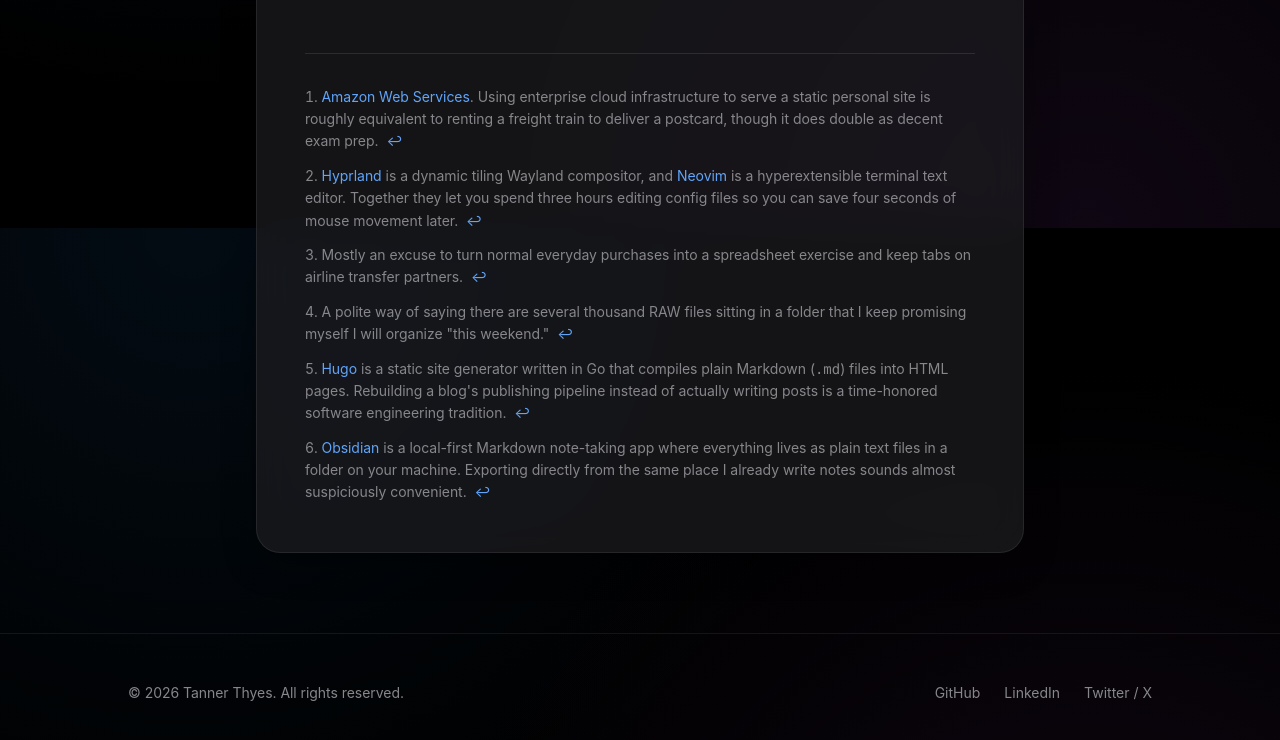
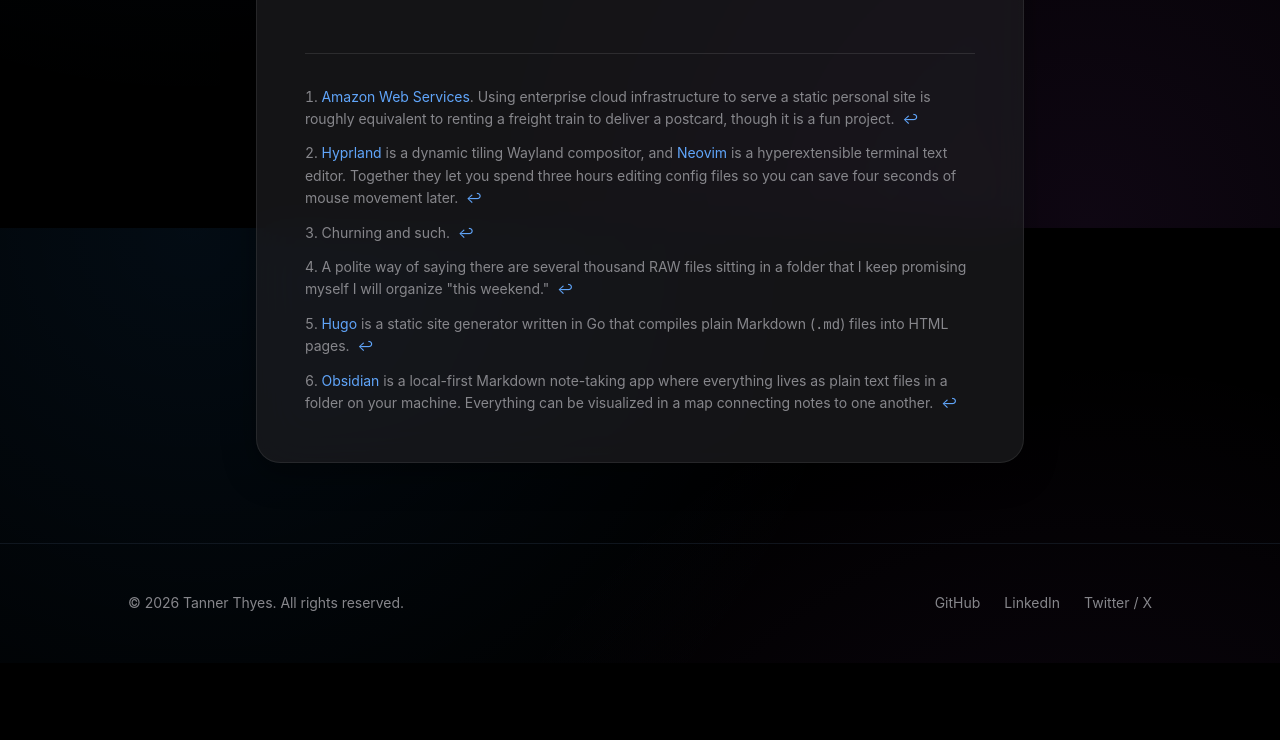
Before and after one commit to tannerjthyes/my-portfolio, a plain HTML site: page blog/first-post.html in a window 1280 px wide. Shown: the part 2172-2912 px from the top of the page. After the commit the page ends 2835 px from the top, so only its background shows below. Drawn offline with nearby package versions, Linux system fonts and the light colour scheme.

Commit message:
Update footnotes in first post HTML

```diff
--- a/blog/first-post.html
+++ b/blog/first-post.html
@@ -125,22 +125,22 @@
             <footer class="mt-14 pt-8 border-t border-white/10 text-sm text-[#86868b]">
                 <ol class="list-decimal list-inside space-y-3 leading-relaxed">
                     <li id="fn1" class="scroll-mt-28">
-                        <a href="https://aws.amazon.com/" target="_blank" rel="noopener noreferrer" class="text-blue-400 hover:underline">Amazon Web Services</a>. Using enterprise cloud infrastructure to serve a static personal site is roughly equivalent to renting a freight train to deliver a postcard, though it does double as decent exam prep. <a href="#ref1" aria-label="Back to reference 1" class="text-blue-400 hover:text-blue-300 ml-1">↩︎</a>
+                        <a href="https://aws.amazon.com/" target="_blank" rel="noopener noreferrer" class="text-blue-400 hover:underline">Amazon Web Services</a>. Using enterprise cloud infrastructure to serve a static personal site is roughly equivalent to renting a freight train to deliver a postcard, though it is a fun project. <a href="#ref1" aria-label="Back to reference 1" class="text-blue-400 hover:text-blue-300 ml-1">↩︎</a>
                     </li>
                     <li id="fn2" class="scroll-mt-28">
                         <a href="https://hyprland.org/" target="_blank" rel="noopener noreferrer" class="text-blue-400 hover:underline">Hyprland</a> is a dynamic tiling Wayland compositor, and <a href="https://neovim.io/" target="_blank" rel="noopener noreferrer" class="text-blue-400 hover:underline">Neovim</a> is a hyperextensible terminal text editor. Together they let you spend three hours editing config files so you can save four seconds of mouse movement later. <a href="#ref2" aria-label="Back to reference 2" class="text-blue-400 hover:text-blue-300 ml-1">↩︎</a>
                     </li>
                     <li id="fn3" class="scroll-mt-28">
-                        Mostly an excuse to turn normal everyday purchases into a spreadsheet exercise and keep tabs on airline transfer partners. <a href="#ref3" aria-label="Back to reference 3" class="text-blue-400 hover:text-blue-300 ml-1">↩︎</a>
+                        Churning and such. <a href="#ref3" aria-label="Back to reference 3" class="text-blue-400 hover:text-blue-300 ml-1">↩︎</a>
                     </li>
                     <li id="fn4" class="scroll-mt-28">
                         A polite way of saying there are several thousand RAW files sitting in a folder that I keep promising myself I will organize "this weekend." <a href="#ref4" aria-label="Back to reference 4" class="text-blue-400 hover:text-blue-300 ml-1">↩︎</a>
                     </li>
                     <li id="fn5" class="scroll-mt-28">
-                        <a href="https://gohugo.io/" target="_blank" rel="noopener noreferrer" class="text-blue-400 hover:underline">Hugo</a> is a static site generator written in Go that compiles plain Markdown (<code>.md</code>) files into HTML pages. Rebuilding a blog's publishing pipeline instead of actually writing posts is a time-honored software engineering tradition. <a href="#ref5" aria-label="Back to reference 5" class="text-blue-400 hover:text-blue-300 ml-1">↩︎</a>
+                        <a href="https://gohugo.io/" target="_blank" rel="noopener noreferrer" class="text-blue-400 hover:underline">Hugo</a> is a static site generator written in Go that compiles plain Markdown (<code>.md</code>) files into HTML pages. <a href="#ref5" aria-label="Back to reference 5" class="text-blue-400 hover:text-blue-300 ml-1">↩︎</a>
                     </li>
                     <li id="fn6" class="scroll-mt-28">
-                        <a href="https://obsidian.md/" target="_blank" rel="noopener noreferrer" class="text-blue-400 hover:underline">Obsidian</a> is a local-first Markdown note-taking app where everything lives as plain text files in a folder on your machine. Exporting directly from the same place I already write notes sounds almost suspiciously convenient. <a href="#ref6" aria-label="Back to reference 6" class="text-blue-400 hover:text-blue-300 ml-1">↩︎</a>
+                        <a href="https://obsidian.md/" target="_blank" rel="noopener noreferrer" class="text-blue-400 hover:underline">Obsidian</a> is a local-first Markdown note-taking app where everything lives as plain text files in a folder on your machine. Everything can be visualized in a map connecting notes to one another. <a href="#ref6" aria-label="Back to reference 6" class="text-blue-400 hover:text-blue-300 ml-1">↩︎</a>
                     </li>
                 </ol>
             </footer>
```
